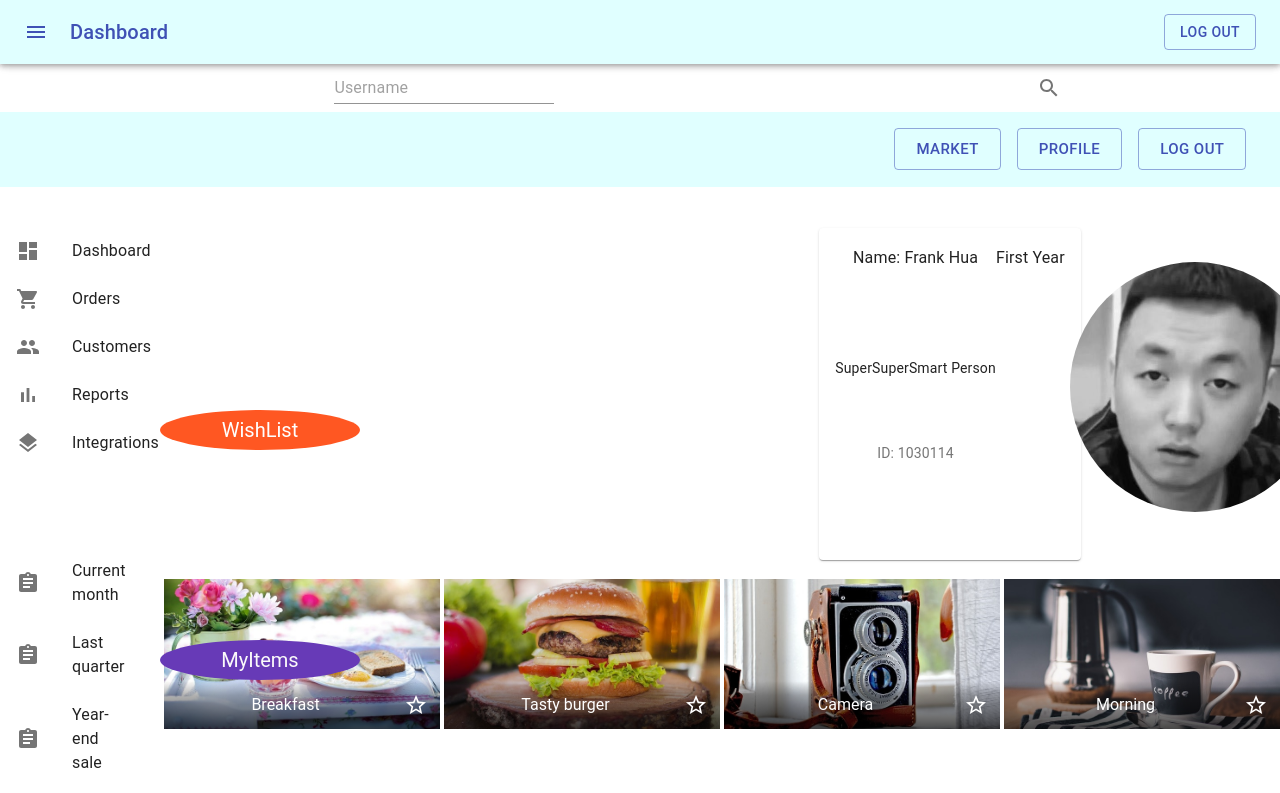
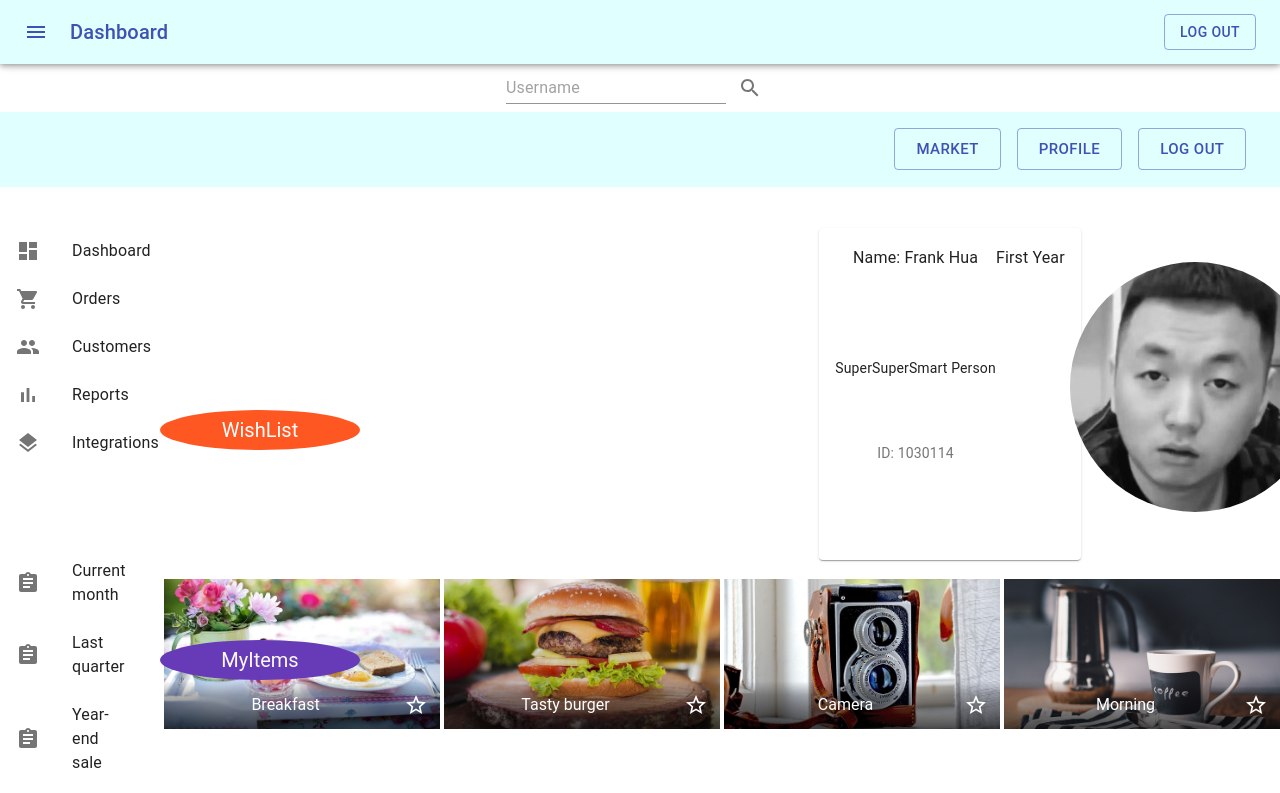
Before and after one commit to Falanke21/REM-demo-website, a React (Create React App) app in the folder fgnb/: page /admindash in a window 1280 px wide. Shown: the top 793 px of the page. Built offline with nearby package versions, Linux system fonts and the light colour scheme.

Commit message:
Reformatted user query form in admin dashboard

```diff
--- a/fgnb/src/UserQueryForm.js
+++ b/fgnb/src/UserQueryForm.js
@@ -1,6 +1,6 @@
-import React from 'react';
-import { Grid, Input, IconButton } from '@material-ui/core';
-import SearchIcon from '@material-ui/icons/Search';
+import React from "react";
+import { Grid, Input, IconButton } from "@material-ui/core";
+import SearchIcon from "@material-ui/icons/Search";
 
 class UserQueryForm extends React.Component {
     render() {
@@ -8,10 +8,10 @@ class UserQueryForm extends React.Component {
             <Grid
                 container
                 direction="row"
-                justify="space-evenly"
+                justify="center"
                 alignItems="center"
             >
-                <Grid item xs={7}>
+                <Grid item>
                     <Input
                         name="username"
                         value={this.props.username}
@@ -20,9 +20,9 @@ class UserQueryForm extends React.Component {
                         placeholder="Username"
                     />
                 </Grid>
-                <Grid item xs={3}>
+                <Grid item>
                     <IconButton onClick={this.props.execQuery}>
-                        <SearchIcon/>
+                        <SearchIcon />
                     </IconButton>
                 </Grid>
             </Grid>
```
